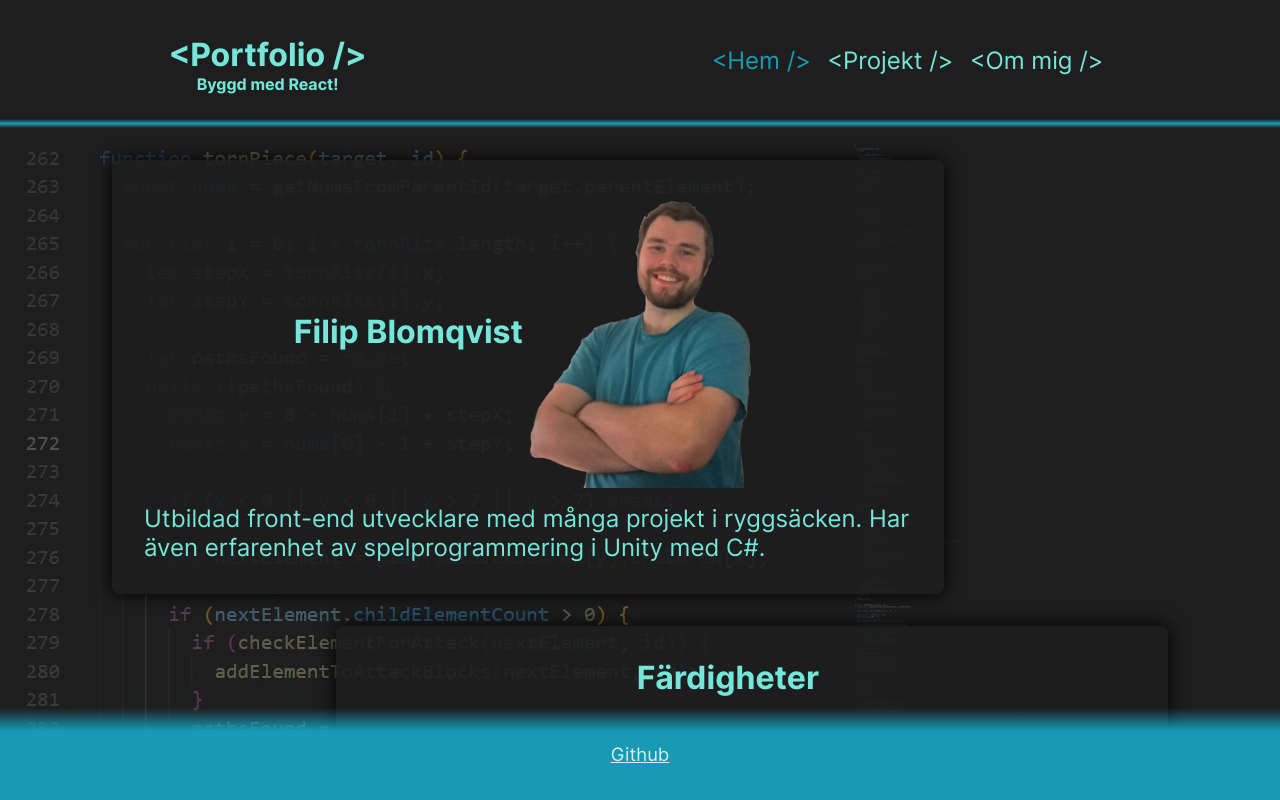
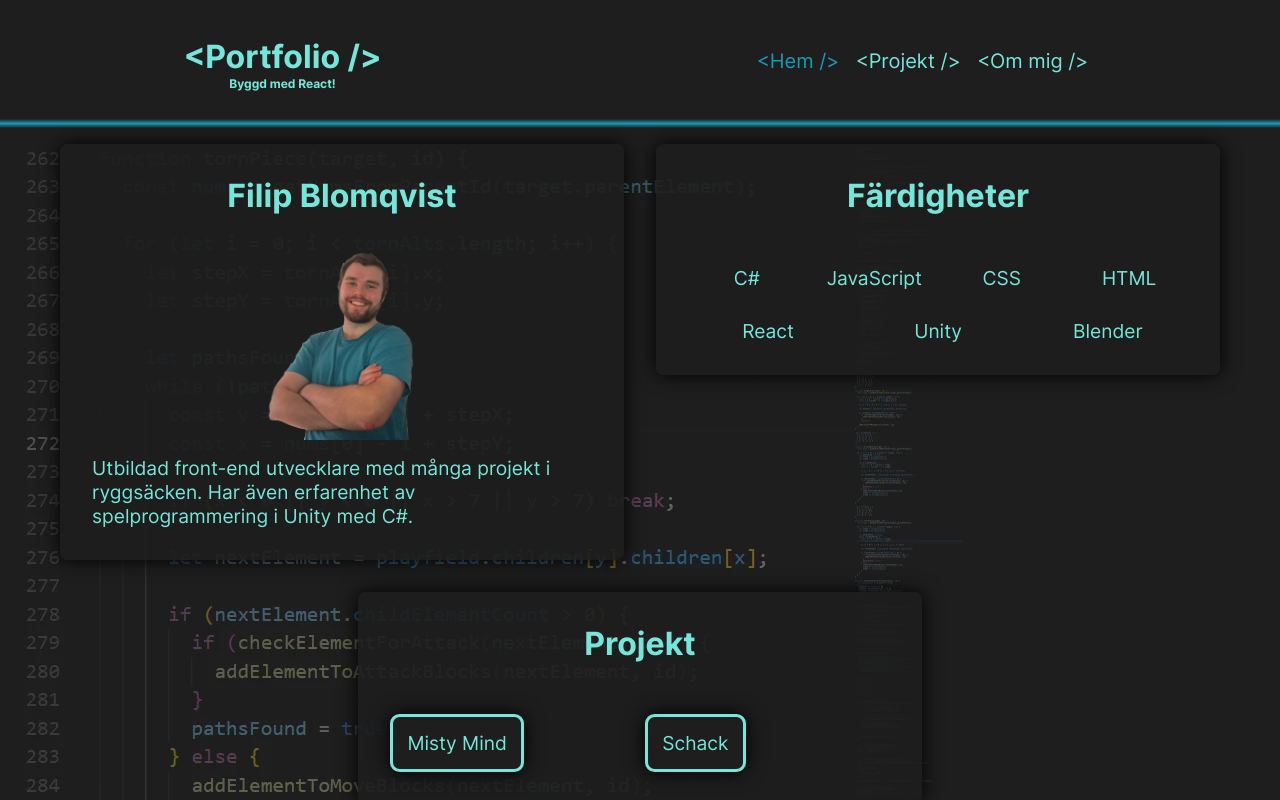
Before and after one commit to Kodskrivaren/portfolio, a React (Create React App) app: page /portfolio/projects/project in a window 1280 px wide. Shown: the top 800 px of the page. Built offline with nearby package versions, Linux system fonts and the light colour scheme.

Commit message:
Style changes

```diff
--- a/src/components/pages/AboutMe.js
+++ b/src/components/pages/AboutMe.js
@@ -1,7 +1,10 @@
 import React from "react";
 import Card from "../elements/Card";
+import List from "../elements/List";
 
 function AboutMe() {
+  const miscInfo = [<p key="misc1">Körkort: B</p>];
+
   return (
     <main className="page-content">
       <Card
@@ -19,6 +22,14 @@ function AboutMe() {
           "",
         ]}
       />
+      <Card
+        cardClassName="content-card"
+        cardTitleClassName="card-title"
+        cardTitleText="Övrig info"
+        imageAlt="profile"
+        pClass="card-p"
+        list={<List className="p-list" listItems={miscInfo} />}
+      />
     </main>
   );
 }
--- a/src/db/ProjectsInfo.js
+++ b/src/db/ProjectsInfo.js
@@ -42,6 +42,12 @@ const infos = [
         src={process.env.PUBLIC_URL + "/images/projects/chess/chess3.jpg"}
         alt="basement"
       />,
+      <br key="chessBr1" />,
+      <br key="chessBr2" />,
+      "Länk till spelet: ",
+      <a href="https://kettler-gamer.github.io/chess/" key={4}>
+        https://kettler-gamer.github.io/chess/
+      </a>,
     ],
   },
 ];
--- a/src/styling/scss/components/_footer.scss
+++ b/src/styling/scss/components/_footer.scss
@@ -1,11 +1,14 @@
 .page-footer{
-    position: fixed;
+    // position: fixed;
+    align-self: flex-end;
     width: 100%;
     height: 5em;
     bottom: 0;
     font-size: 1.15rem;
     .footer-list{
-        background-image: linear-gradient(to top, $CBlueGrotto 75%, transparent);
+        // background-image: linear-gradient(to top, $CNavyBlue 75%, transparent);
+        // border-top: 2px solid $CBlueGrotto;
+        background-image: linear-gradient(to top, transparent 93%, $CBlueGrotto , transparent);
         height: 100%;
         display: flex;
         justify-content: center;
@@ -15,7 +18,10 @@
             list-style-type: none;
             text-align: center;
             .item-link{
-                color: $CBabyBlue;
+                color: $CBlueGrotto;
+            }
+            .item-link:hover{
+                color: $CBlueGreen;
             }
         }
     }
--- a/src/styling/scss/components/_header.scss
+++ b/src/styling/scss/components/_header.scss
@@ -9,7 +9,7 @@
     .header-title{
         .title-subtext{
             text-align: center;
-            font-size: 1rem;
+            font-size: 0.75rem;
         }
     }
 
@@ -28,7 +28,7 @@
                     font-family: inherit;
                     cursor:pointer;
                     color: $CBlueGreen;
-                    font-size: 1.5rem;
+                    font-size: 1.25rem;
                     margin-bottom: 0.3em;
                 }
                 .item-button:hover{
--- a/src/styling/scss/main.scss
+++ b/src/styling/scss/main.scss
@@ -24,4 +24,14 @@ body{
     background-repeat: no-repeat;
     font-family: customFont;
     min-height: 100vh;
+    #root{
+        min-height: 100vh;
+        .App{
+            min-height: 100vh;
+            display: flex;
+            flex-wrap: wrap;
+            flex-direction: column;
+            justify-content: space-between;
+        }
+    }
 }
--- a/src/styling/scss/pages/_page.scss
+++ b/src/styling/scss/pages/_page.scss
@@ -3,15 +3,17 @@
     width: 80%;
     max-width: 1200px;
     margin: 0 auto;
+    min-height: 100%;
     // Home page
     .content-card{
         background-color: $CNavyBlueTP;
         display: flex;
-        flex-direction: row;
+        flex-direction: column;
         flex-wrap: wrap;
         align-items: center;
-        justify-content: center;
+        justify-content: space-between;
         width: 75%;
+        max-width: 500px;
         box-shadow: 0 0 20px black;
         height: fit-content;
         padding: 2em;
@@ -67,6 +69,12 @@
                 }
             }
         }
+        a{
+            color: $CBlueGrotto;
+        }
+        a:hover{
+            color: $CBlueGreen;
+        }
     }
 
     .content-project:nth-child(even),
@@ -92,7 +100,9 @@
     // Project page
     .content-project{
         box-shadow: 0 0 20px black;
-        display: block;
+        display: flex;
+        flex-direction: column;
+        justify-content: space-between;
         background-color: $CNavyBlueTP;
         margin: 2em auto;
         width: 90%;
@@ -157,6 +167,12 @@
                 }
             }
         }
+        a{
+            color: $CBlueGrotto;
+        }
+        a:hover{
+            color: $CBlueGreen;
+        }
     }
 
     .content-card:last-child,
@@ -182,8 +198,31 @@
             .project-p,
             .p-list,
             .card-p{
-                font-size: 1.5rem;
+                font-size: 1.2rem;
             }
         }
     }
 }
+
+@media screen and (min-width: 1200px) {
+    .page-content{
+        display: flex;
+        flex-wrap: wrap;
+        width: 100%;
+        max-width: 100%;
+        justify-content: center;
+
+        .content-project:nth-child(even),
+        .content-card:nth-child(even),
+        .content-project:nth-child(odd),
+        .content-card:nth-child(odd){
+            margin: 1em;
+        }
+
+        // .content-project:last-child,
+        // .content-card:last-child{
+        //     justify-self: center;
+        //     margin-bottom: 8em;
+        // }
+    }
+}
--- a/src/styling/stylesheet/main.css
+++ b/src/styling/stylesheet/main.css
@@ -8,7 +8,7 @@
 }
 .header .header-title .title-subtext {
   text-align: center;
-  font-size: 1rem;
+  font-size: 0.75rem;
 }
 .header .header-nav {
   display: flex;
@@ -28,7 +28,7 @@
   font-family: inherit;
   cursor: pointer;
   color: #75e6da;
-  font-size: 1.5rem;
+  font-size: 1.25rem;
   margin-bottom: 0.3em;
 }
 .header .header-nav .nav-list .list-item .item-button:hover {
@@ -110,14 +110,14 @@
   }
 }
 .page-footer {
-  position: fixed;
+  align-self: flex-end;
   width: 100%;
   height: 5em;
   bottom: 0;
   font-size: 1.15rem;
 }
 .page-footer .footer-list {
-  background-image: linear-gradient(to top, #189ab4 75%, transparent);
+  background-image: linear-gradient(to top, transparent 93%, #189ab4, transparent);
   height: 100%;
   display: flex;
   justify-content: center;
@@ -129,7 +129,10 @@
   text-align: center;
 }
 .page-footer .footer-list .list-item .item-link {
-  color: #d4f1f4;
+  color: #189ab4;
+}
+.page-footer .footer-list .list-item .item-link:hover {
+  color: #75e6da;
 }
 
 @media screen and (min-width: 768px) {
@@ -142,15 +145,17 @@
   width: 80%;
   max-width: 1200px;
   margin: 0 auto;
+  min-height: 100%;
 }
 .page-content .content-card {
   background-color: rgba(30, 30, 30, 0.9137254902);
   display: flex;
-  flex-direction: row;
+  flex-direction: column;
   flex-wrap: wrap;
   align-items: center;
-  justify-content: center;
+  justify-content: space-between;
   width: 75%;
+  max-width: 500px;
   box-shadow: 0 0 20px black;
   height: -webkit-fit-content;
   height: -moz-fit-content;
@@ -209,6 +214,12 @@
   background-color: #189ab4;
   color: #1e1e1e;
 }
+.page-content .content-card a {
+  color: #189ab4;
+}
+.page-content .content-card a:hover {
+  color: #75e6da;
+}
 .page-content .content-project:nth-child(even),
 .page-content .content-card:nth-child(even) {
   margin: 2em -1em 2em auto;
@@ -237,7 +248,9 @@
 }
 .page-content .content-project {
   box-shadow: 0 0 20px black;
-  display: block;
+  display: flex;
+  flex-direction: column;
+  justify-content: space-between;
   background-color: rgba(30, 30, 30, 0.9137254902);
   margin: 2em auto;
   width: 90%;
@@ -300,6 +313,12 @@
   margin: auto 1%;
   border-radius: 0.5em;
 }
+.page-content .content-project a {
+  color: #189ab4;
+}
+.page-content .content-project a:hover {
+  color: #75e6da;
+}
 .page-content .content-card:last-child,
 .page-content .content-project:last-child {
   margin-bottom: 10em;
@@ -352,7 +371,22 @@
 .page-content .content-card .project-p,
 .page-content .content-card .p-list,
 .page-content .content-card .card-p {
-    font-size: 1.5rem;
+    font-size: 1.2rem;
+  }
+}
+@media screen and (min-width: 1200px) {
+  .page-content {
+    display: flex;
+    flex-wrap: wrap;
+    width: 100%;
+    max-width: 100%;
+    justify-content: center;
+  }
+  .page-content .content-project:nth-child(even),
+.page-content .content-card:nth-child(even),
+.page-content .content-project:nth-child(odd),
+.page-content .content-card:nth-child(odd) {
+    margin: 1em;
   }
 }
 * {
@@ -375,4 +409,14 @@ body {
   background-repeat: no-repeat;
   font-family: customFont;
   min-height: 100vh;
+}
+body #root {
+  min-height: 100vh;
+}
+body #root .App {
+  min-height: 100vh;
+  display: flex;
+  flex-wrap: wrap;
+  flex-direction: column;
+  justify-content: space-between;
 }/*# sourceMappingURL=main.css.map */
```
Also changed, not shown: 1 other file (tests, documents, lock files or other folders).
